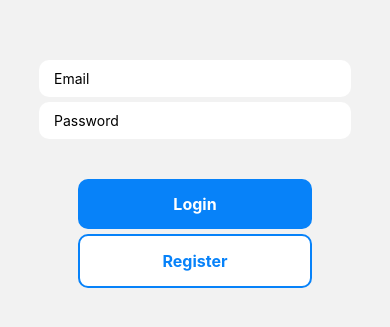
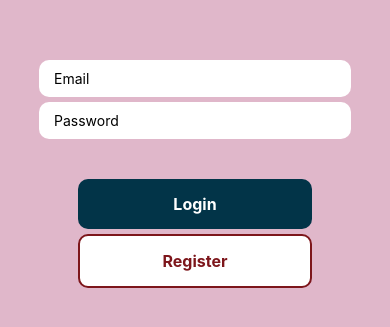
Before and after one commit to Logrance/doodle-of-the-day, a React Native app: screen / in a window 390 px wide. Shown: the part 251-578 px from the top of the page. Built offline with nearby package versions, Linux system fonts and the light colour scheme; no server answers.

Commit message:
Colour palette implemented

```diff
--- a/package.json
+++ b/package.json
@@ -23,7 +23,7 @@
     "react-native": "0.74.5",
     "react-native-gesture-handler": "~2.16.1",
     "react-native-reanimated": "~3.10.1",
-    "react-native-safe-area-context": "4.10.5",
+    "react-native-safe-area-context": "^4.10.5",
     "react-native-screens": "3.31.1"
   },
   "devDependencies": {
--- a/screens/HomeScreen/(tabs)/CanvasScreen.tsx
+++ b/screens/HomeScreen/(tabs)/CanvasScreen.tsx
@@ -1,5 +1,5 @@
 import React, { useState, useCallback } from 'react';
-import { View, Dimensions, TouchableOpacity, StyleSheet, Button, Alert } from 'react-native';
+import { View, Dimensions, TouchableOpacity, StyleSheet, Button, Alert, Text } from 'react-native';
 import { GestureHandlerRootView} from 'react-native-gesture-handler'
 import { Canvas, Path, useCanvasRef, SkPath, Skia, TouchInfo, useTouchHandler } from '@shopify/react-native-skia';
 import { StatusBar } from 'expo-status-bar';
@@ -143,7 +143,9 @@ return (
               <AntDesign name="delete" size={24} color="black" />
               </TouchableOpacity>
 
-            <Button title="Capture" onPress={captureCanvas}/>
+              <TouchableOpacity onPress={captureCanvas} style={styles.buttonOther}>
+               <Text style={styles.buttonText}>Capture</Text>
+             </TouchableOpacity>
             </View>
           </View>
         </View>
@@ -163,4 +165,14 @@ swatchContainer: {
   alignItems: "center",
   marginBottom: 35,
 },
+buttonOther: {
+  backgroundColor: 'rgb(206,151,132)',
+  padding:7,
+  borderRadius: 10,
+},
+buttonText: {
+  color: 'white',
+  fontWeight: '700',
+  fontSize: 16,
+},
 });
--- a/screens/HomeScreen/(tabs)/ProfileScreen.tsx
+++ b/screens/HomeScreen/(tabs)/ProfileScreen.tsx
@@ -100,10 +100,10 @@ const ProfileScreen: React.FC = () => {
 
   return (
     <View style={styles.container}>
+      <Text>{auth.currentUser?.email}</Text>
       <TouchableOpacity onPress={handleSignOut} style={styles.button}>
         <Text style={styles.buttonText}>Sign out</Text>
       </TouchableOpacity>
-      <Text>Email: {auth.currentUser?.email}</Text>
 
       {/* Button to trigger the password reset */}
       <TouchableOpacity onPress={handlePasswordReset} style={styles.resetButton} disabled={isResettingPassword}>
@@ -112,18 +112,14 @@ const ProfileScreen: React.FC = () => {
         </Text>
       </TouchableOpacity>
 
-      <View style={styles.buttonSmall}>
-        <Button
-          title='Winners'
-          onPress={() => navigation.navigate('WinnerDrawingsScreen')}
-        />
-      </View>
-      <View style={styles.buttonSmall}>
-        <Button
-          title='My drawings'
-          onPress={() => navigation.navigate('UserDrawingsScreen')}
-        />
-      </View>
+      <TouchableOpacity onPress={() => navigation.navigate('WinnerDrawingsScreen')} style={styles.buttonOther}>
+        <Text style={styles.buttonText}>Winners</Text>
+      </TouchableOpacity>
+
+      <TouchableOpacity onPress={() => navigation.navigate('UserDrawingsScreen')} style={styles.buttonOther}>
+        <Text style={styles.buttonText}>My drawings</Text>
+      </TouchableOpacity>
+
 
               <Modal visible={isVisible} transparent={true} animationType="slide">
             <View style={{ flex: 1, justifyContent: 'center', alignItems: 'center', backgroundColor: 'rgba(0, 0, 0, 0.5)' }}>
@@ -144,9 +140,18 @@ const styles = StyleSheet.create({
     flex: 1,
     justifyContent: 'center',
     alignItems: 'center',
+    backgroundColor: 'rgb(170,170,170)',
   },
   button: {
-    backgroundColor: '#0782F9',
+    backgroundColor: 'rgb(2,52,72)',
+    width: '60%',
+    padding: 15,
+    borderRadius: 10,
+    alignItems: 'center',
+    marginTop: 40,
+  },
+  buttonOther: {
+    backgroundColor: 'rgb(125,22,27)',
     width: '60%',
     padding: 15,
     borderRadius: 10,
@@ -167,11 +172,8 @@ const styles = StyleSheet.create({
     height: 200,
     resizeMode: 'contain',
   },
-  buttonSmall: {
-    margin: 20,
-  },
   resetButton: {
-    backgroundColor: "#FFA726",
+    backgroundColor: 'rgb(206,151,132)',
     width: "60%",
     padding: 15,
     borderRadius: 10,
--- a/screens/HomeScreen/(tabs)/VoteScreen.tsx
+++ b/screens/HomeScreen/(tabs)/VoteScreen.tsx
@@ -1,14 +1,19 @@
 import React, { useEffect, useState } from 'react';
-import { View, StyleSheet, Image, FlatList, Text, Button, Modal, TouchableNativeFeedback, Platform } from 'react-native';
-import { collection, getDocs, query, where, orderBy, updateDoc, doc, increment, getDoc, setDoc } from "firebase/firestore";
+import { View, StyleSheet, Image, FlatList, Text, Modal, TouchableNativeFeedback, Platform } from 'react-native';
+import { collection, getDocs, query, where, orderBy, updateDoc, doc, increment, getDoc, setDoc, limit } from "firebase/firestore";
 import { db, auth } from '../../../firebaseConfig';
 import { TouchableOpacity, GestureHandlerRootView } from 'react-native-gesture-handler';
+import { SafeAreaView } from 'react-native-safe-area-context';
 
 
 
 export default function VoteScreen() {
 
   const [drawingInfo, setDrawingInfo] = useState<any | undefined>(null)
+
+  //For word theme state
+  const [word, setWord] = useState<string | null>(null);
+  const [isVisible, setIsVisible] = useState(false);
 
   //Modal logic
   const [selectedImage, setSelectedImage] = useState<string | null>(null);
@@ -80,11 +85,7 @@ export default function VoteScreen() {
     }
   };
 
-  /*
 
-   //For word theme state
-   const [word, setWord] = useState<string | null>(null);
-   const [isVisible, setIsVisible] = useState(false);
 
     //Popup logic
 
@@ -110,7 +111,6 @@ export default function VoteScreen() {
       fetchWord();
     }, []);
 
-    */
 
 
  const handleVote = async (userId: string) => {
@@ -163,7 +163,10 @@ useEffect(() => {
 
   return (
     <GestureHandlerRootView style={{ flex: 1 }}>
-    <View style={styles.container}>
+    <SafeAreaView style={styles.container}>
+    <View style={styles.themeContainer}>
+          <Text style={styles.themeText}>Theme of the Day: {word || "Loading..."}</Text>
+        </View>
         <FlatList
           data={drawingInfo}
           keyExtractor={(item) => item.id}
@@ -176,7 +179,9 @@ useEffect(() => {
               />
             </TouchableOpacity>
             <Text>{item.votes || 0}</Text>
-            <Button title="Vote" onPress={() => handleVote(item.id)} />
+            <TouchableOpacity onPress={() => handleVote(item.id)} style={styles.buttonOther}>
+           <Text style={styles.buttonText}>Vote</Text>
+          </TouchableOpacity>
           </View>
         )}
         showsVerticalScrollIndicator={false}
@@ -222,7 +227,7 @@ useEffect(() => {
     </TouchableOpacity>
   )}
   </Modal>
-</View>
+</SafeAreaView>
     </GestureHandlerRootView>
   );
 };
@@ -232,7 +237,8 @@ const styles = StyleSheet.create({
     flex: 1,
     justifyContent: 'center',
     alignItems: 'center',
-    backgroundColor: 'rgba(247, 244, 246, 0.8)',
+    backgroundColor: 'rgb(224,183,202)',
+    paddingHorizontal: 10,
   },
   drawingContainer: {
     marginBottom: 20,
@@ -260,4 +266,27 @@ const styles = StyleSheet.create({
     backgroundColor: 'white',
     resizeMode: 'contain',
   },
+  buttonOther: {
+    backgroundColor: 'rgb(125,22,27)',
+    width: '60%',
+    padding:7,
+    borderRadius: 10,
+    alignItems: 'center',
+    marginBottom: 5,
+  },
+  buttonText: {
+    color: 'white',
+    fontWeight: '700',
+    fontSize: 16,
+  },
+  themeText: {
+    fontSize: 18,
+    fontWeight: 'bold',
+    color: '#333',
+  },
+  themeContainer: {
+    alignItems: 'center',
+    marginTop: 20,
+    marginBottom: 50,
+  },
 });
--- a/screens/LoginScreen.tsx
+++ b/screens/LoginScreen.tsx
@@ -92,6 +92,7 @@ const styles = StyleSheet.create({
     flex: 1,
     justifyContent: 'center',
     alignItems: 'center',
+    backgroundColor: 'rgb(224,183,202)',
   },
   inputContainer: {
     width: '80%',
@@ -110,7 +111,7 @@ const styles = StyleSheet.create({
     marginTop: 40,
   },
   button: {
-    backgroundColor: '#0782F9',
+    backgroundColor: 'rgb(2,52,72)',
     width: '100%',
     padding: 15,
     borderRadius: 10,
@@ -119,7 +120,7 @@ const styles = StyleSheet.create({
   buttonOutline: {
     backgroundColor: 'white',
     marginTop: 5,
-    borderColor: '#0782F9',
+    borderColor: 'rgb(125,22,27)',
     borderWidth: 2,
   },
   buttonText: {
@@ -128,7 +129,7 @@ const styles = StyleSheet.create({
     fontSize: 16,
   },
   buttonOutlineText: {
-    color: '#0782F9',
+    color: 'rgb(125,22,27)',
     fontWeight: '700',
     fontSize: 16,
   },
```
Also changed, not shown: 2 other files (tests, documents, lock files or other folders).
